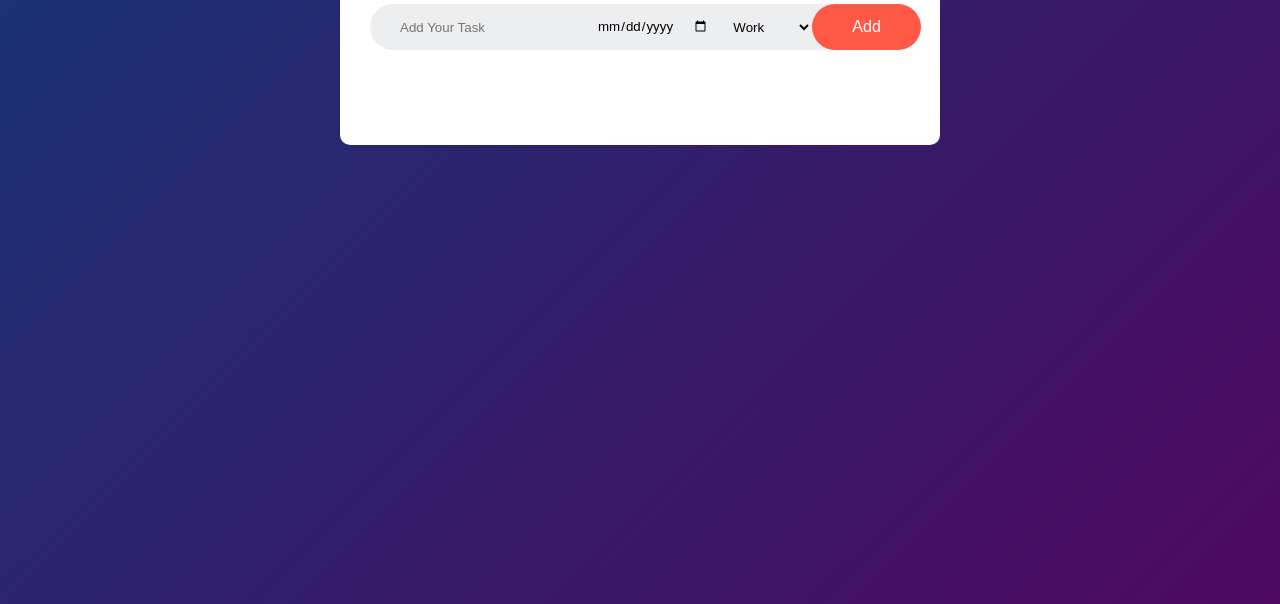
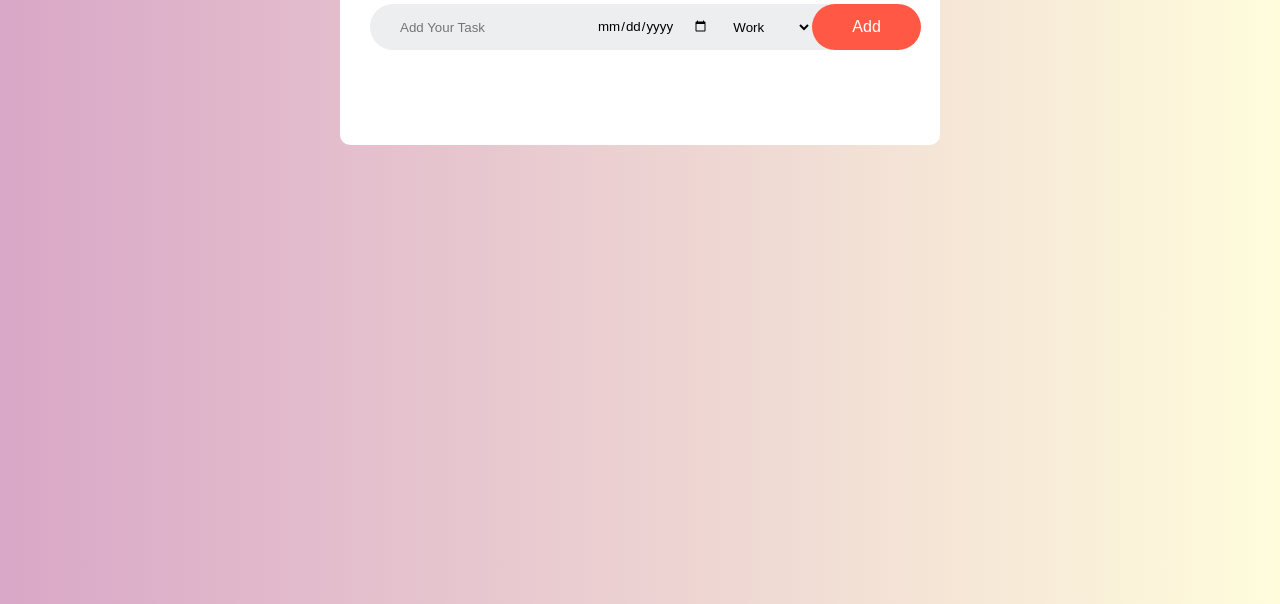
Before and after one commit to ShikshaJaiswal1/ClearTasks---ToDo, a plain HTML site: page index.html in a window 1280 px wide. Shown: the part 196-800 px from the top of the page. Drawn offline with Linux system fonts and the light colour scheme.

Commit message:
Updated gradient and favicon

```diff
--- a/style.css
+++ b/style.css
@@ -8,7 +8,7 @@
   .container {
     width: 100%;
     min-height: 100vh;
-    background: linear-gradient(135deg, #153677, #4e085f);
+    background: linear-gradient(to right, #d9a7c7, #fffcdc);
     padding: 10px;
   }
 
```
